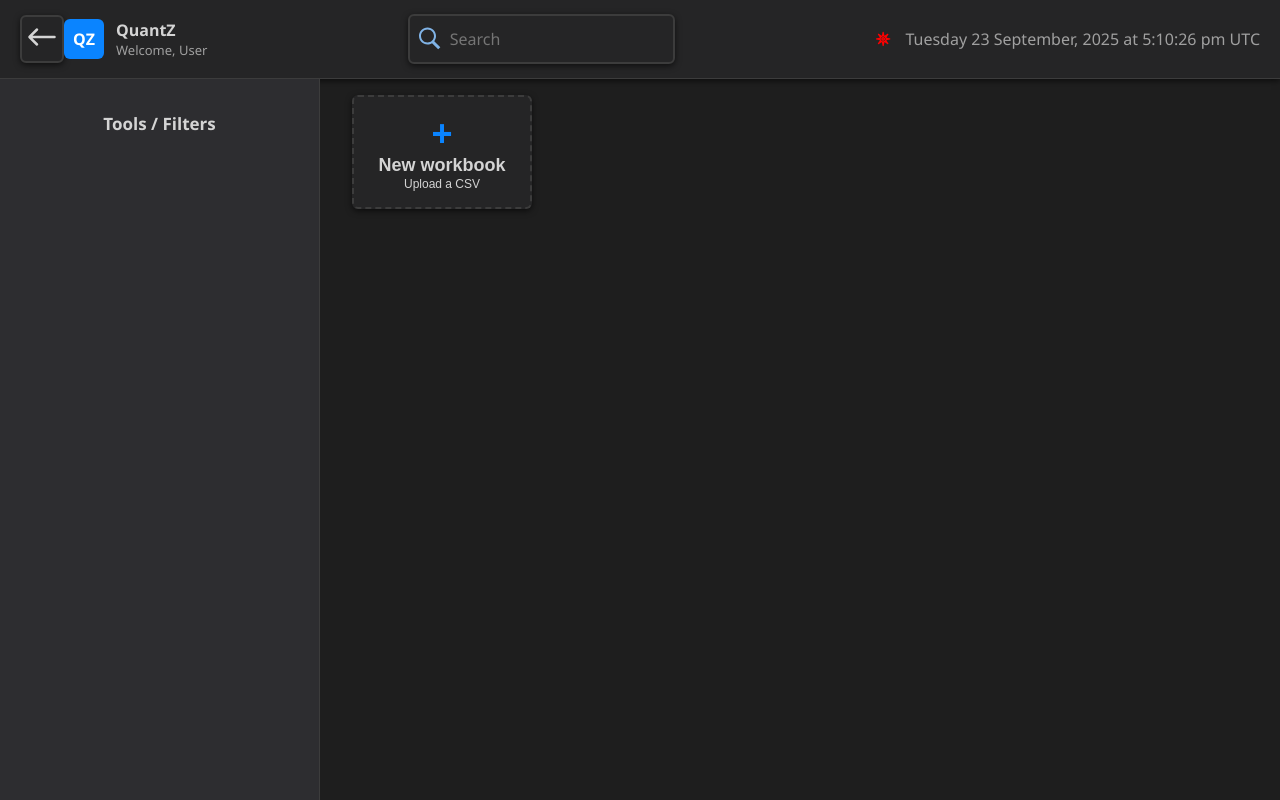
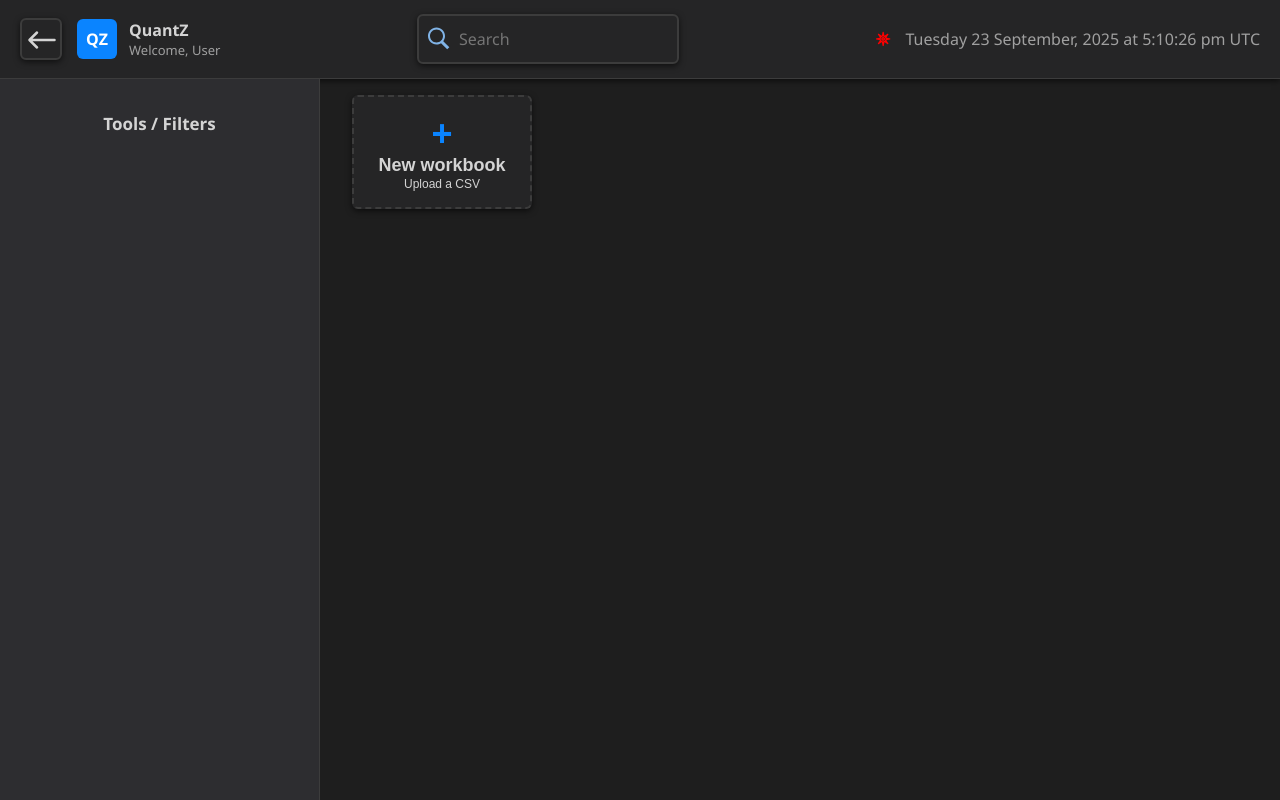
Before and after one commit to Dark-CodeX/QuantZ, a React (Vite) app in the folder src/web/: page / in a window 1280 px wide. Built offline with nearby package versions, Linux system fonts and the light colour scheme.

Commit message:
UPDATE: 1. added "go back" button styles

```diff
--- a/src/web/src/css/Navbar.css
+++ b/src/web/src/css/Navbar.css
@@ -6,6 +6,12 @@
     background: var(--surface);
     border-bottom: 1px solid var(--border);
     box-shadow: var(--shadow);
+}
+
+.back-button {
+    margin-right: 15px;
+    height: 42px;
+    width: 42px;
 }
 
 .topbar-center {
```
